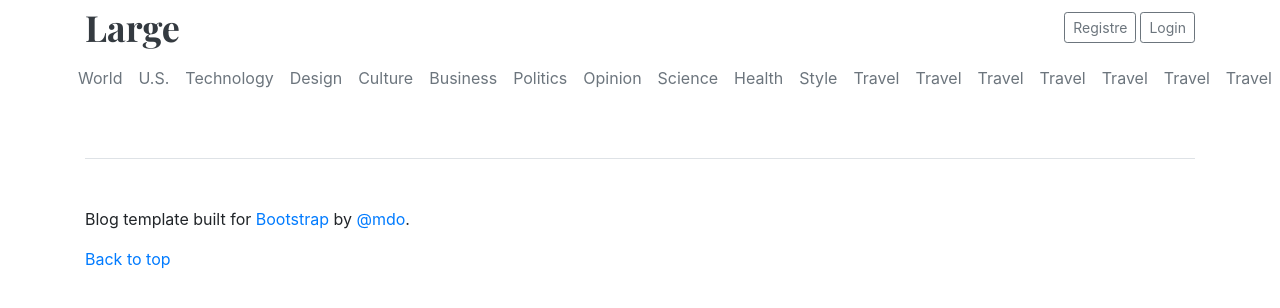
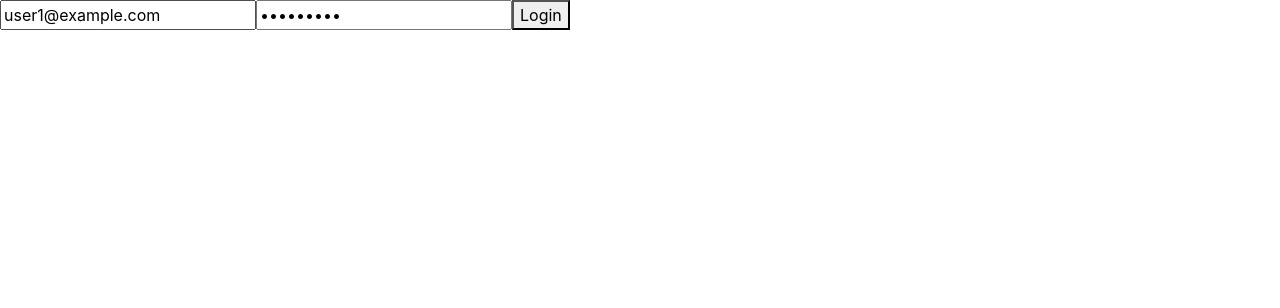
Before and after one commit to ayoubaitouhmad/IFSMD-Examen-Nodejs-Reactjs-Articles-System, a React (Create React App) app in the folder app-frontend/: page /login in a window 1280 px wide. Shown: the top 308 px of the page. Built offline with nearby package versions, Linux system fonts and the light colour scheme.

Commit message:
implement login functionality

```diff
--- a/app-frontend/package.json
+++ b/app-frontend/package.json
@@ -8,6 +8,7 @@
     "@testing-library/user-event": "^13.5.0",
     "axios": "^1.7.2",
     "bootstrap": "^4.0.0",
+    "jwt-decode": "^4.0.0",
     "react": "^18.3.1",
     "react-bootstrap": "^2.10.4",
     "react-dom": "^18.3.1",
--- a/app-frontend/src/App.js
+++ b/app-frontend/src/App.js
@@ -1,37 +1,61 @@
-import React from 'react';
+import React, {useContext} from 'react';
 import {BrowserRouter as Router, Route, Routes} from 'react-router-dom';
-import HomePage from "././pages/HomePage";
+import HomePage from "./pages/HomePage";
 import Header from "./components/Header";
 import Footer from "./components/Footer";
 import AllPosts from "./pages/AllPosts";
-import AddPost from "./pages/addPost";
+import AddPost from "./pages/AddPost";
 import SearchPosts from "./pages/SearchPosts";
-import { BrowserRouter  } from 'react-router-dom';
 import BlogPost from "./pages/BlogPost";
+import Login from "./components/LoginForm";
+import {AuthContext, AuthProvider} from "./components/AuthContext";
+import Dashboard from "./pages/Dashboard";
+import Logout from "./pages/Logout";
+import ProtectedRoute from "./components/ProtectedRoute";
+
+const App = () => {
 
 
+    return (
+        <AuthProvider>
+            <Router>
+                <Routes>
+                    {/* Routes for authentication layout */}
+                    <Route path="/login" element={<LoginLayout/>}/>
 
+                    {/* Routes for main layout */}
+                    <Route path="/*" element={<ProtectedRoute element={<MainLayout/>}/>}/>
 
-const App = () => {
-    return (
+                </Routes>
+            </Router>
+        </AuthProvider>
+    );
+};
+
+// Layout for pages that do not need header and footer (e.g., Login/Register)
+const LoginLayout = () => {
+    return (<div className="auth-container">
+        <Login/>
+    </div>);
+};
+
+// Layout for main pages that include header and footer
+const MainLayout = () => (
     <div className="container">
-
         <Header/>
         <div className="row">
-                <Router>
             <Routes>
                 <Route path="/" element={<HomePage/>}/>
+                <Route path="/logout" element={<Logout/>}/>
+                <Route path="/dashboard" element={<Dashboard/>}/>
                 <Route path="/posts" element={<AllPosts/>}/>
                 <Route path="/posts/add" element={<AddPost/>}/>
                 <Route path="/posts/search" element={<SearchPosts/>}/>
                 <Route path="/posts/:id/:name" element={<BlogPost/>}/>
             </Routes>
-                </Router>
         </div>
         <Footer/>
-
     </div>
 );
-};
 
 export default App;
--- /dev/null
+++ b/app-frontend/src/components/AuthContext.js
@@ -0,0 +1,34 @@
+import React, { createContext, useState, useEffect } from 'react';
+
+export const AuthContext = createContext();
+
+export const AuthProvider = ({ children }) => {
+    const [token, setToken] = useState(null);
+    const [isAuthenticated, setIsAuthenticated] = useState(false);
+
+    useEffect(() => {
+        const storedToken = localStorage.getItem('token');
+        if (storedToken) {
+            setToken(storedToken);
+            setIsAuthenticated(true);
+        }
+    }, []);
+
+    const login = (userToken) => {
+        setToken(userToken);
+        localStorage.setItem('token', userToken);
+        setIsAuthenticated(true);
+    };
+
+    const logout = () => {
+        setToken(null);
+        localStorage.removeItem('token');
+        setIsAuthenticated(false);
+    };
+
+    return (
+        <AuthContext.Provider value={{ token, setToken, isAuthenticated, login, logout }}>
+            {children}
+        </AuthContext.Provider>
+    );
+};
--- /dev/null
+++ b/app-frontend/src/components/LoginForm.js
@@ -0,0 +1,72 @@
+import React, { useState, useContext } from "react";
+import axios from "axios";
+import { AuthContext } from "../components/AuthContext"; // Adjust the import path as necessary
+import { useNavigate } from "react-router-dom";
+
+const Login = () => {
+    const [email, setEmail] = useState("user1@example.com");  // Changed from username to email
+    const [password, setPassword] = useState("password1");
+    const [errorMessage, setErrorMessage] = useState(null);
+    const [loading, setLoading] = useState(false);
+    const { setToken } = useContext(AuthContext);
+    const navigate = useNavigate();
+
+    const handleSubmit = async (e) => {
+        e.preventDefault();
+
+        if (!email || !password) {
+            setErrorMessage("Please enter both email and password.");
+            return;
+        }
+
+        setLoading(true);
+
+        try {
+            const response = await axios.post("http://localhost:1000/api/login", {
+                email,  // Send email instead of username
+                password,
+            });
+            setToken(response.data.token);
+            localStorage.setItem("token", response.data.token);
+            navigate("/dashboard");
+        } catch (error) {
+            console.error("Authentication failed:", error);
+            setToken(null);
+            localStorage.removeItem("token");
+            if (error.response && error.response.data) {
+                setErrorMessage(error.response.data.message || "Authentication failed.");
+            } else {
+                setErrorMessage("An unexpected error occurred. Please try again.");
+            }
+        } finally {
+            setLoading(false);
+        }
+    };
+
+    return (
+        <div>
+            {errorMessage && <div style={{ color: "red" }}>{errorMessage}</div>}
+            <form onSubmit={handleSubmit}>
+                <input
+                    type="email"  // Changed input type to email
+                    value={email}
+                    onChange={(e) => setEmail(e.target.value)}
+                    placeholder="Email"
+                    disabled={loading}
+                />
+                <input
+                    type="password"
+                    value={password}
+                    onChange={(e) => setPassword(e.target.value)}
+                    placeholder="Password"
+                    disabled={loading}
+                />
+                <button type="submit" disabled={loading}>
+                    {loading ? "Logging in..." : "Login"}
+                </button>
+            </form>
+        </div>
+    );
+};
+
+export default Login;
--- /dev/null
+++ b/app-frontend/src/components/ProtectedRoute.jsx
@@ -0,0 +1,22 @@
+import React, { useContext, useEffect, useState } from 'react';
+import { Navigate } from 'react-router-dom';
+import { AuthContext } from './AuthContext';
+
+const ProtectedRoute = ({ element }) => {
+    const { isAuthenticated } = useContext(AuthContext);
+    const [loading, setLoading] = useState(true);
+
+    useEffect(() => {
+        if (isAuthenticated !== undefined) {
+            setLoading(false);
+        }
+    }, [isAuthenticated]);
+
+    if (loading) {
+        return <div>Loading...</div>; // Show a loading state while determining authentication
+    }
+
+    return isAuthenticated ? element : <Navigate to="/login" replace />;
+};
+
+export default ProtectedRoute;
--- /dev/null
+++ b/app-frontend/src/pages/Dashboard.js
@@ -0,0 +1,16 @@
+import { useContext } from "react";
+import {AuthContext} from "../components/AuthContext";
+
+function Dashboard() {
+    const { isAuthenticated } = useContext(AuthContext);
+
+
+    console.log(isAuthenticated) // first load its true second is false
+    // if (!isAuthenticated) {
+    //     return <Navigate to="/login" replace />;
+    // }
+
+    return <h1>Dashboard: Protected Content Here</h1>;
+}
+
+export default Dashboard;
--- a/app-frontend/src/pages/HomePage.js
+++ b/app-frontend/src/pages/HomePage.js
@@ -3,11 +3,39 @@ import MainContent from "../components/MainContent";
 import Sidebar from "../components/Sidebar";
 import Footer from "../components/Footer";
 import {Link} from "react-router-dom";
-import React from "react";
+import React, {useEffect} from "react";
 import FeaturedBlog from "../components/FeaturedBlog";
+import axios from "axios";
+import {getPosts} from "../services/postService";
 
 
 function App() {
+
+
+
+    useEffect(() => {
+
+        const login = async () => {
+            try {
+                try {
+                    const response = await axios.post('http://localhost:1000/api/login', {
+                        email: 'user1@example.com',
+                        password: 'password1',
+                    });
+                    console.log(response);
+                }catch (e){
+                    console.log(e);
+                }
+
+            } catch (error) {
+                console.error('Login failed:', error);
+            }
+        };
+
+        login();
+    }, []); // Empty dependency array to run once when component mounts
+
+
     return (
         <>
             <FeaturedBlog/>
--- /dev/null
+++ b/app-frontend/src/pages/Logout.js
@@ -0,0 +1,10 @@
+import React from 'react';
+import {Navigate} from "react-router-dom";
+
+function Logout() {
+
+    localStorage.removeItem('token');
+    return <Navigate to="/login" replace />;
+}
+
+export default Logout;
--- /dev/null
+++ b/app-frontend/src/utils/auth.js
@@ -0,0 +1,4 @@
+export const isAuthenticated = () => {
+    const token = localStorage.getItem('token');
+    return !!token;
+};
```
Also changed, not shown: app-frontend/src/components/Registration.js (added, +47 -0 lines), app-frontend/src/pages/AddPost.jsx (renamed from app-frontend/src/pages/addPost.jsx), 1 other file (tests, documents, lock files or other folders). Lines whose indentation alone changed are shown as unchanged.
